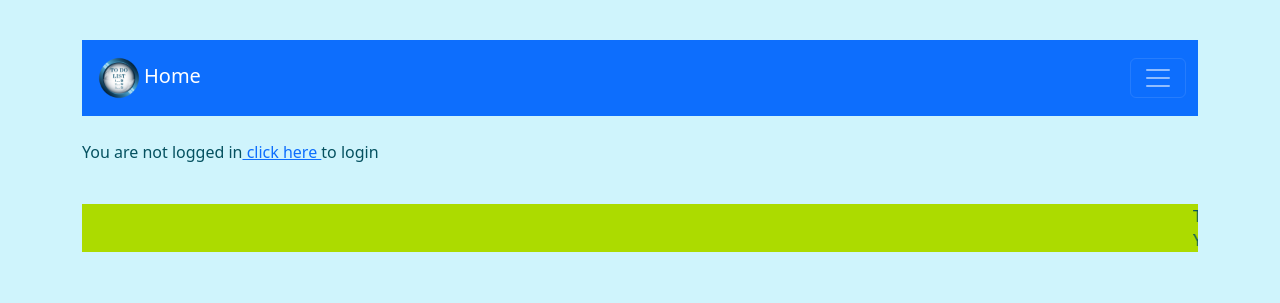
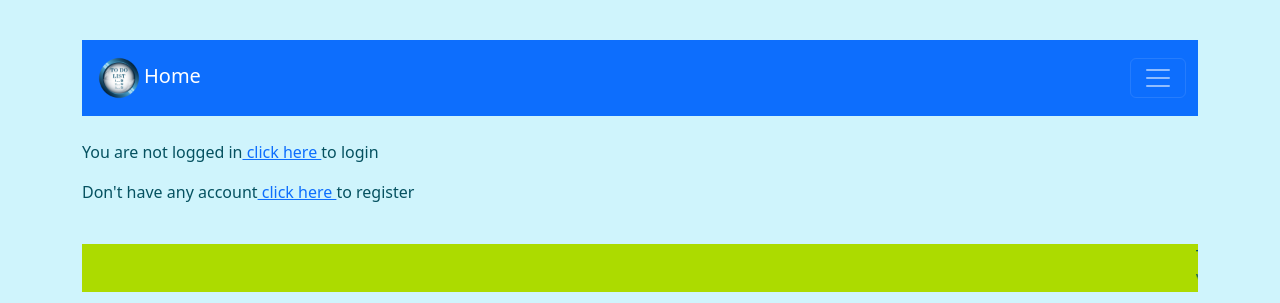
Before and after one commit to mani3523/my_, a Django app: template todolist/templates/index.html in a window 1280 px wide. Shown: the top 303 px of the page. Run offline with Django 3.2, Linux system fonts and the light colour scheme; the template is opened without the code that fills it, so the values that code supplies are empty.

Commit message:
small changes in index page

```diff
--- a/todolist/templates/index.html
+++ b/todolist/templates/index.html
@@ -15,6 +15,7 @@
         </form>
     {% else %}
         <p>You are not logged in<a href="{% url 'login' %}"> click here </a>to login</p>
+        <p>Don't have any account<a href="{% url 'register' %}"> click here </a>to register</p>
 
     {% endif %}
 </br>
```
